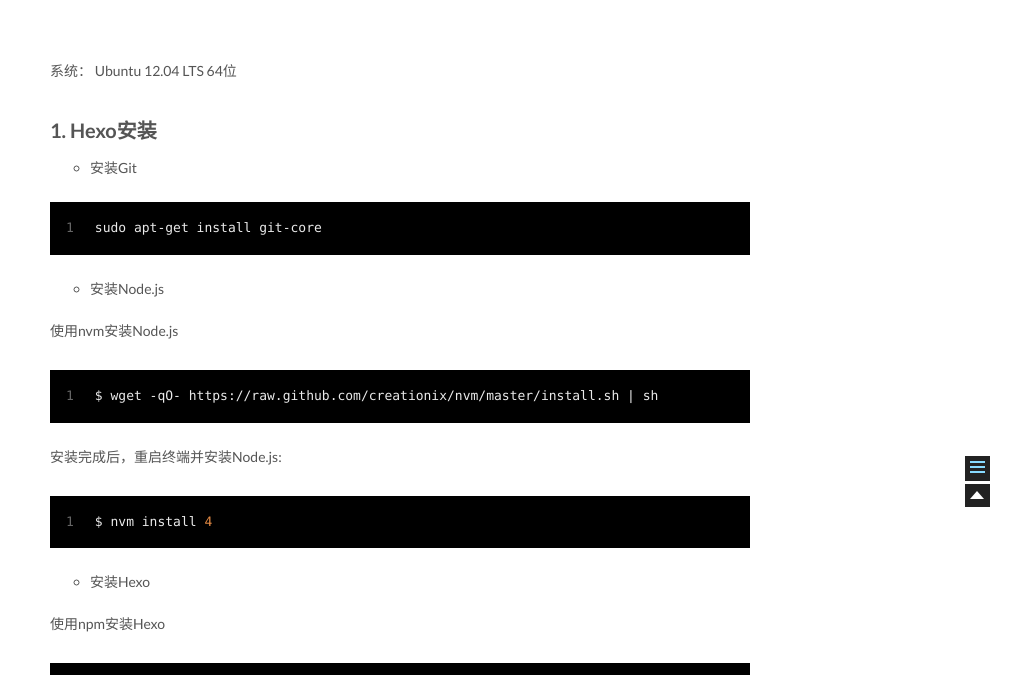
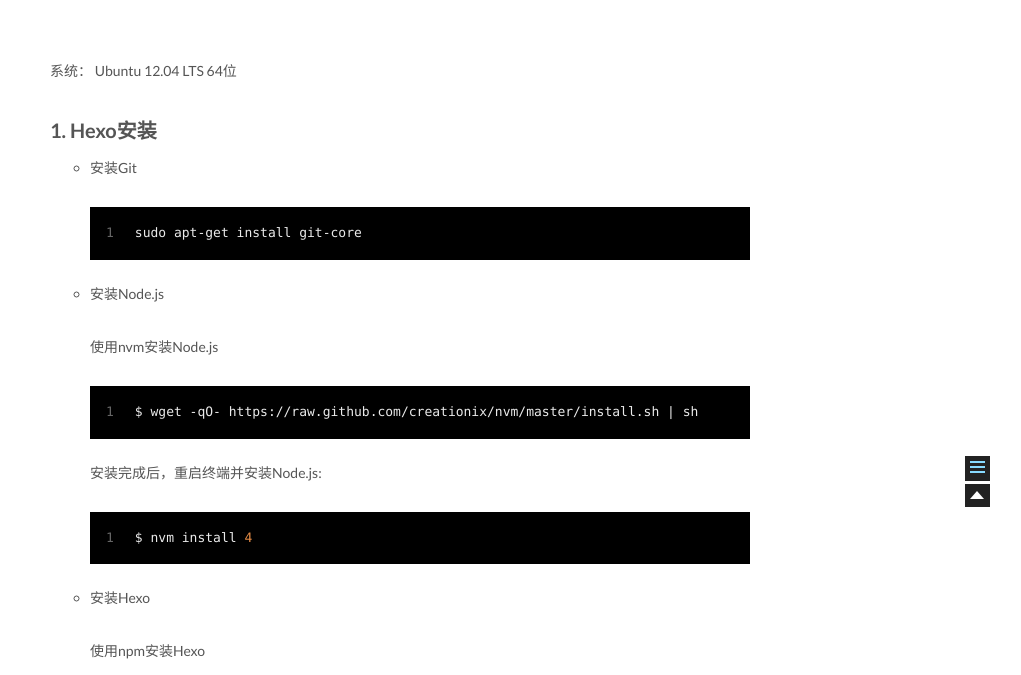
Before and after one commit to yzsatgithub/yzsatgithub.github.io, a plain HTML site: page 2016/01/07/使用Hexo搭建个人博客/index.html in a window 1280 px wide. Shown: the part 274-949 px from the top of the page, without its empty margins (240-1261 px from the left). Drawn offline with Linux system fonts and the light colour scheme.

Commit message:
Site updated: 2016-01-07 00:59:22

```diff
--- a/2016/01/07/使用Hexo搭建个人博客/index.html
+++ b/2016/01/07/使用Hexo搭建个人博客/index.html
@@ -54,15 +54,12 @@
 <meta name="description" content="系统： Ubuntu 12.04 LTS 64位
 1. Hexo安装
 安装Git
-
   1sudo apt-get install git-core
 
 安装Node.js
-
   使用nvm安装Node.js
   1$ wget -qO- https://raw.github.com/creationix/nvm/master/install.sh | sh
-安装完成后，重启终端并安装Node.js:
-1$ n">
+  安装完成后，重启终端并安装Node.js">
 <meta property="og:type" content="article">
 <meta property="og:title" content="使用Hexo搭建个人博客">
 <meta property="og:url" content="http://yoursite.com/2016/01/07/使用Hexo搭建个人博客/index.html">
@@ -70,30 +67,24 @@
 <meta property="og:description" content="系统： Ubuntu 12.04 LTS 64位
 1. Hexo安装
 安装Git
-
   1sudo apt-get install git-core
 
 安装Node.js
-
   使用nvm安装Node.js
   1$ wget -qO- https://raw.github.com/creationix/nvm/master/install.sh | sh
-安装完成后，重启终端并安装Node.js:
-1$ n">
-<meta property="og:updated_time" content="2016-01-06T16:43:13.000Z">
+  安装完成后，重启终端并安装Node.js">
+<meta property="og:updated_time" content="2016-01-06T16:59:12.000Z">
 <meta name="twitter:card" content="summary">
 <meta name="twitter:title" content="使用Hexo搭建个人博客">
 <meta name="twitter:description" content="系统： Ubuntu 12.04 LTS 64位
 1. Hexo安装
 安装Git
-
   1sudo apt-get install git-core
 
 安装Node.js
-
   使用nvm安装Node.js
   1$ wget -qO- https://raw.github.com/creationix/nvm/master/install.sh | sh
-安装完成后，重启终端并安装Node.js:
-1$ n">
+  安装完成后，重启终端并安装Node.js">
 
 
 
@@ -305,21 +296,20 @@
 
         <span itemprop="articleBody"><p>系统： Ubuntu 12.04 LTS 64位</p>
 <h3 id="1-_Hexo_u5B89_u88C5"><a href="#1-_Hexo_u5B89_u88C5" class="headerlink" title="1. Hexo安装"></a>1. Hexo安装</h3><ul>
-<li>安装Git</li>
+<li><p>安装Git</p>
+  <figure class="highlight bash"><table><tr><td class="gutter"><pre><span class="line">1</span><br></pre></td><td class="code"><pre><span class="line">sudo apt-get install git-core</span><br></pre></td></tr></table></figure>
+</li>
+<li><p>安装Node.js</p>
+<p>  使用nvm安装Node.js</p>
+  <figure class="highlight bash"><table><tr><td class="gutter"><pre><span class="line">1</span><br></pre></td><td class="code"><pre><span class="line">$ wget -qO- https://raw.github.com/creationix/nvm/master/install.sh | sh</span><br></pre></td></tr></table></figure>
+<p>  安装完成后，重启终端并安装Node.js:</p>
+  <figure class="highlight bash"><table><tr><td class="gutter"><pre><span class="line">1</span><br></pre></td><td class="code"><pre><span class="line">$ nvm install <span class="number">4</span></span><br></pre></td></tr></table></figure>
+</li>
+<li><p>安装Hexo</p>
+<p>  使用npm安装Hexo</p>
+  <figure class="highlight bash"><table><tr><td class="gutter"><pre><span class="line">1</span><br></pre></td><td class="code"><pre><span class="line">$ npm install -g hexo-cli</span><br></pre></td></tr></table></figure>
+</li>
 </ul>
-<figure class="highlight bash"><table><tr><td class="gutter"><pre><span class="line">1</span><br></pre></td><td class="code"><pre><span class="line">sudo apt-get install git-core</span><br></pre></td></tr></table></figure>
-<ul>
-<li>安装Node.js</li>
-</ul>
-<p>使用nvm安装Node.js</p>
-<figure class="highlight bash"><table><tr><td class="gutter"><pre><span class="line">1</span><br></pre></td><td class="code"><pre><span class="line">$ wget -qO- https://raw.github.com/creationix/nvm/master/install.sh | sh</span><br></pre></td></tr></table></figure>
-<p>安装完成后，重启终端并安装Node.js:</p>
-<figure class="highlight bash"><table><tr><td class="gutter"><pre><span class="line">1</span><br></pre></td><td class="code"><pre><span class="line">$ nvm install <span class="number">4</span></span><br></pre></td></tr></table></figure>
-<ul>
-<li>安装Hexo</li>
-</ul>
-<p>使用npm安装Hexo</p>
-<figure class="highlight bash"><table><tr><td class="gutter"><pre><span class="line">1</span><br></pre></td><td class="code"><pre><span class="line">$ npm install -g hexo-cli</span><br></pre></td></tr></table></figure>
 <h3 id="2-__u5EFA_u7AD9"><a href="#2-__u5EFA_u7AD9" class="headerlink" title="2. 建站"></a>2. 建站</h3><ul>
 <li>建立博客网站文件夹,</li>
 </ul>
--- a/css/main.css
+++ b/css/main.css
@@ -965,7 +965,7 @@
   width: 4px;
   height: 4px;
   border-radius: 50%;
-  background: #e5ffec;
+  background: #65c6ff;
 }
 .sidebar-nav {
   margin: 0 0 20px;
```
Also changed, not shown: index.html (+13 -14 lines). Lines whose indentation alone changed are shown as unchanged.
